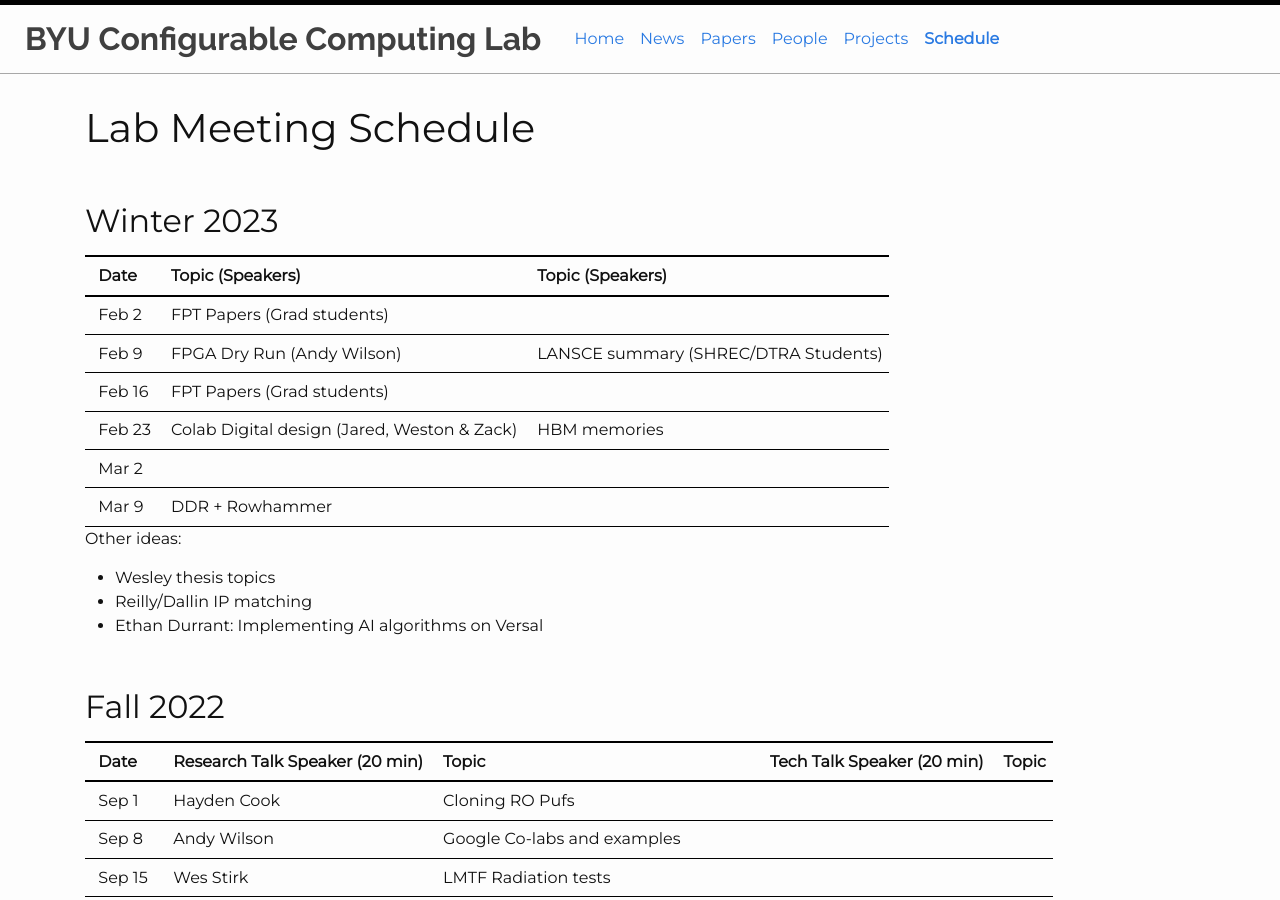
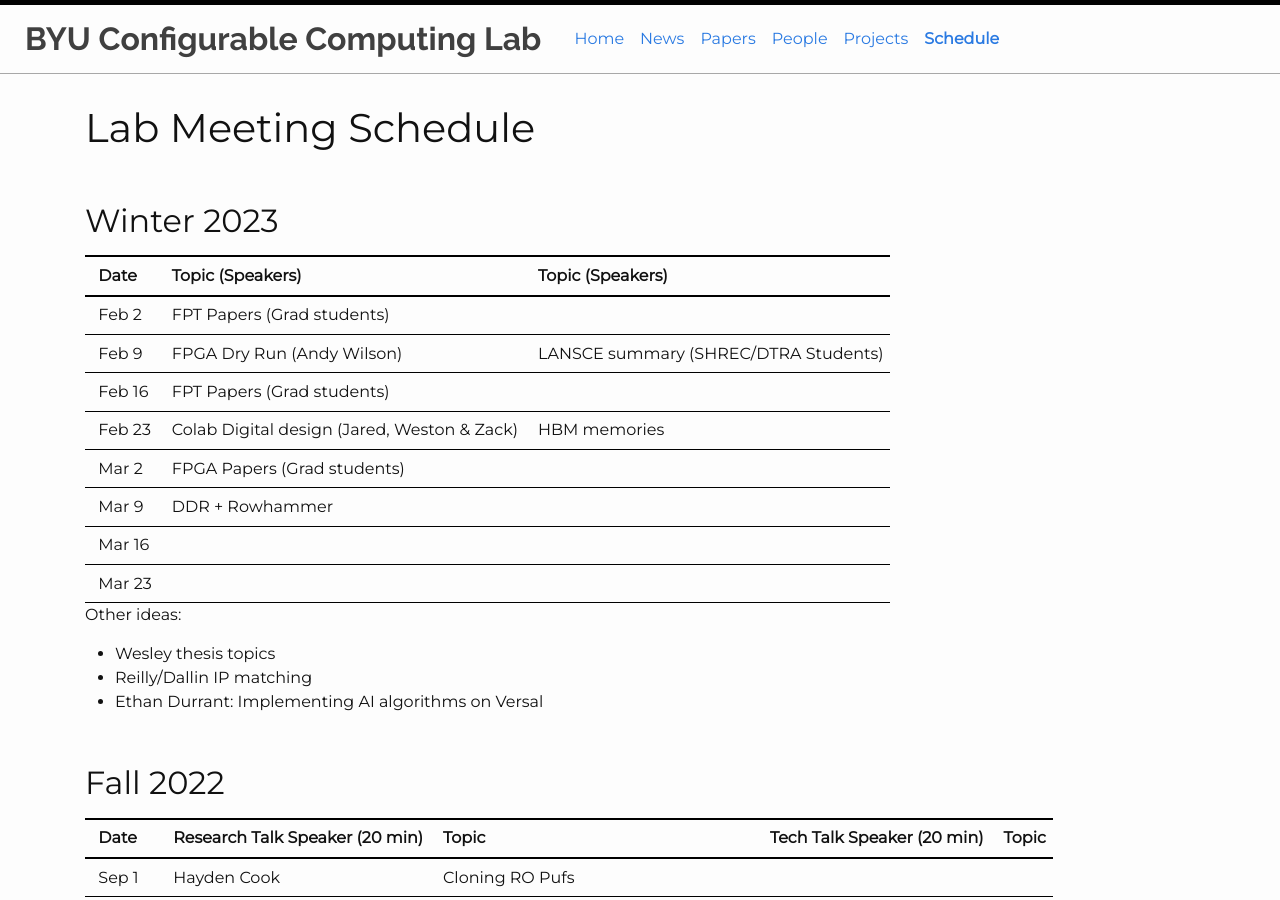
Before and after one commit to byuccl/byuccl.github.io, a Jekyll site: the page built from pages/schedule.md, in a window 1280 px wide and 900 px high. Built offline with Jekyll 4.4.1, drawn with Linux system fonts in a browser that asks for light colours; nearby versions of some CDN libraries.

Commit message:
Update schedule
Signed-off-by: Jeff Goeders <jeff.goeders@gmail.com>

```diff
--- a/pages/schedule.md
+++ b/pages/schedule.md
@@ -14,8 +14,11 @@ title: Schedule
 |Feb 9      | FPGA Dry Run (Andy Wilson)                    | LANSCE summary (SHREC/DTRA Students)
 |Feb 16     | FPT Papers (Grad students)                    |
 |Feb 23     | Colab Digital design (Jared, Weston & Zack)   | HBM memories
-|Mar 2      |
+|Mar 2      | FPGA Papers (Grad students)
 |Mar 9      | DDR + Rowhammer
+|Mar 16     |
+|Mar 23     |
+
 
 Other ideas:
 * Wesley thesis topics
```
